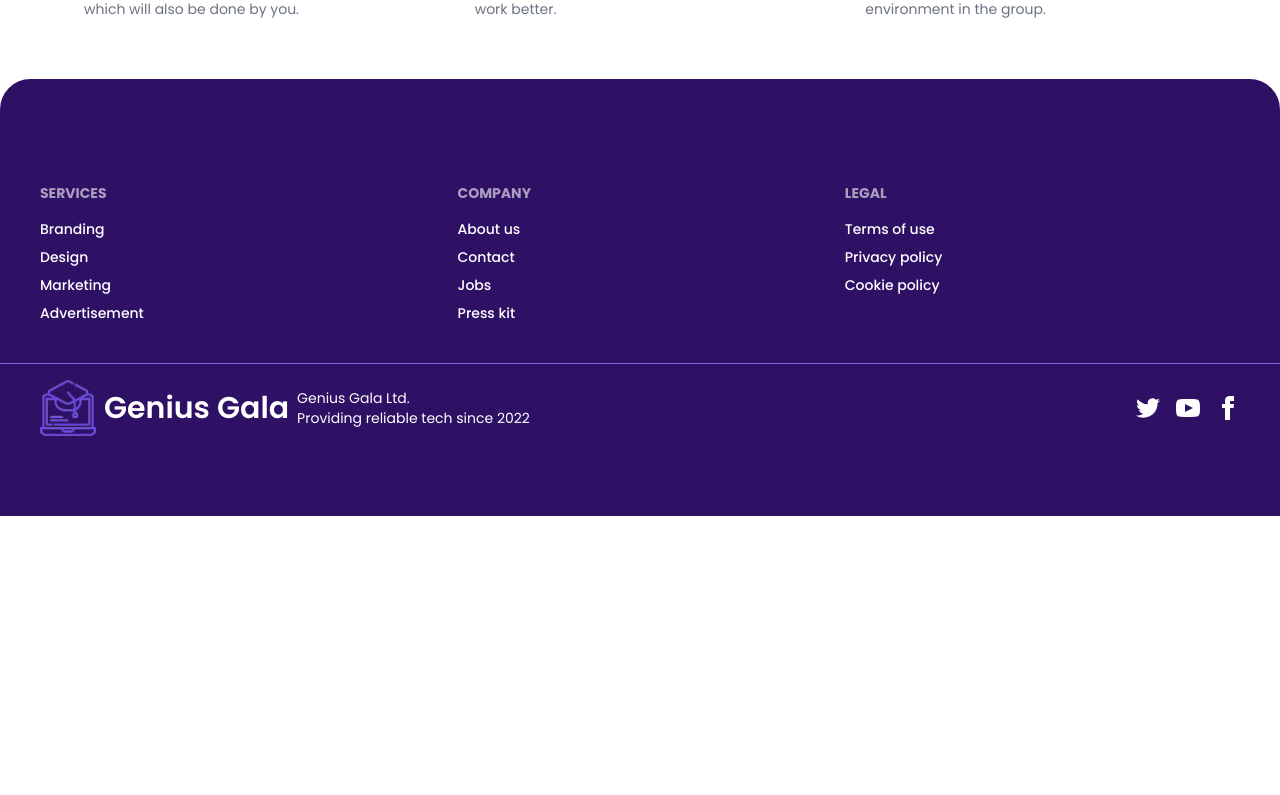
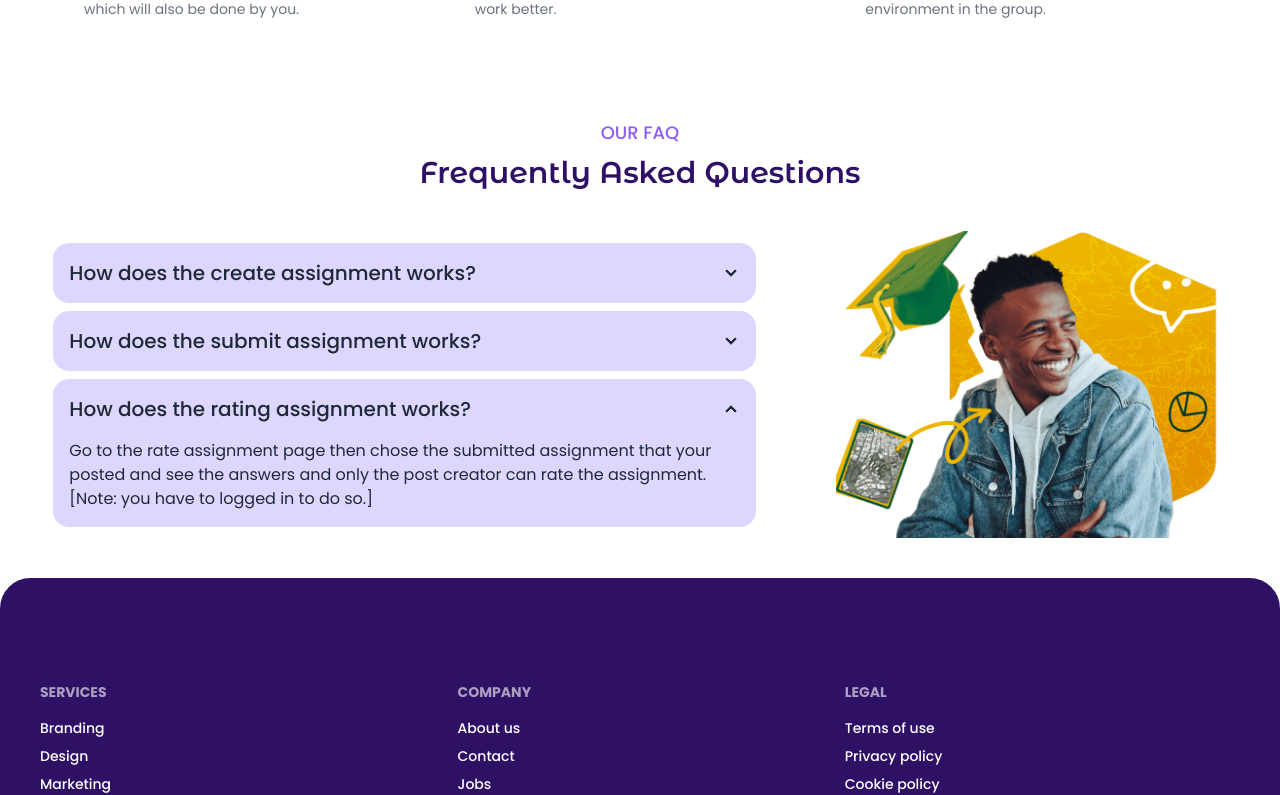
Before and after one commit to Meherab003/demo-frontend, a React (Vite) app: page / in a window 1280 px wide. Shown: the part 1026-1821 px from the top of the page. Before the commit the page ends 1542 px from the top, so only its background shows below. Built offline with nearby package versions, Linux system fonts and the light colour scheme; no server answers.

Commit message:
FAQ added

```diff
--- /dev/null
+++ b/src/Components/FAQ/FAQ.jsx
@@ -0,0 +1,52 @@
+const FAQ = () => {
+  const questions = [
+    {
+      id: 1,
+      que: "How does the create assignment works?",
+      ans: "Go to the create assignment page then fill up the form with Question, task and difficulty level. [Note: you have to logged in to do so.]",
+    },
+    {
+      id: 2,
+      que: "How does the submit assignment works?",
+      ans: "Go to the submit assignment page then fill up the form with your answer. Once you fill up and satisfied your answer then click on the submit button. [Note: you have to logged in to do so.]",
+    },
+    {
+      id: 3,
+      que: "How does the rating assignment works?",
+      ans: "Go to the rate assignment page then chose the submitted assignment that your posted and see the answers and only the post creator can rate the assignment. [Note: you have to logged in to do so.]",
+    },
+  ];
+  return (
+    <div className="w-11/12 mx-auto my-10">
+      <h2 className="font-poppins text-sm md:text-lg font-medium text-violet-500 text-center mb-2">
+        OUR FAQ
+      </h2>
+      <p className="font-montserrat text-lg md:text-2xl lg:text-3xl font-semibold text-violet-950 text-center w-11/12 md:w-4/5 lg:w-2/3 mx-auto mb-5 md:mb-10">
+        Frequently Asked Questions
+      </p>
+      <section className="flex flex-col md:flex-row justify-between items-center md:gap-10 lg:gap-20">
+        <div className="flex-1">
+          {questions.map((question) => (
+            <div
+              key={question.id}
+              className="collapse collapse-arrow bg-violet-200 w-full my-2"
+            >
+              <input type="radio" name="my-accordion-2" defaultChecked />
+              <div className="collapse-title text-xl font-medium">
+                {question.que}
+              </div>
+              <div className="collapse-content">
+                <p>{question.ans}</p>
+              </div>
+            </div>
+          ))}
+        </div>
+        <div className="md:w-1/3">
+          <img src="/src/assets/bannerImg.png" alt="FAQ Image" />
+        </div>
+      </section>
+    </div>
+  );
+};
+
+export default FAQ;
--- a/src/Pages/Home/Home.jsx
+++ b/src/Pages/Home/Home.jsx
@@ -1,4 +1,5 @@
 import Banner from "../../Components/Banner/Banner";
+import FAQ from "../../Components/FAQ/FAQ";
 import Features from "../../Components/Features/Features";
 
 const Home = () => {
@@ -6,6 +7,7 @@ const Home = () => {
         <div>
             <Banner />
             <Features />
+            <FAQ />
         </div>
     );
 };
--- a/src/Providers/AuthProvider/AuthProvider.jsx
+++ b/src/Providers/AuthProvider/AuthProvider.jsx
@@ -8,6 +8,7 @@ import {
   onAuthStateChanged,
   signInWithEmailAndPassword,
   signInWithPopup,
+  signOut,
   updateProfile,
 } from "firebase/auth";
 
@@ -41,6 +42,11 @@ const AuthProvider = ({ children }) => {
     return signInWithPopup(auth, googleProvider);
   };
 
+  const logOut = async () => {
+    setLoading(true);
+    return signOut(auth);
+  };
+
   // onAuthStateChange
   useEffect(() => {
     const unsubscribe = onAuthStateChanged(auth, (currentUser) => {
@@ -60,6 +66,7 @@ const AuthProvider = ({ children }) => {
     signInWithGoogle,
     createUser,
     updateUser,
+    logOut,
   };
   return (
     <AuthContext.Provider value={authInfo}>{children}</AuthContext.Provider>
--- a/src/Shared/NavBar/NavBar.jsx
+++ b/src/Shared/NavBar/NavBar.jsx
@@ -1,8 +1,11 @@
 import { Link, NavLink } from "react-router-dom";
 import "./NavBar.css";
 import { FaRegUser } from "react-icons/fa";
+import { useContext } from "react";
+import { AuthContext } from "../../Providers/AuthProvider/AuthProvider";
 
 const NavBar = () => {
+  const { user, loading, logOut } = useContext(AuthContext);
   const navLinks = (
     <>
       <li className="text-gray-100 font-medium">
@@ -11,6 +14,18 @@ const NavBar = () => {
       <li className="text-gray-100 font-medium">
         <NavLink to="/assignment">Assignments</NavLink>
       </li>
+      {
+        user&&
+        <li className="text-gray-100 font-medium">
+        <NavLink to="">Create Assignment</NavLink>
+      </li>
+      }
+      {
+        user &&
+        <li className="text-gray-100 font-medium">
+        <NavLink to="">Pending Assignment</NavLink>
+      </li>
+      }
     </>
   );
   return (
@@ -40,12 +55,12 @@ const NavBar = () => {
             </div>
             <ul
               tabIndex={0}
-              className="dropdown-content mt-3 z-[10] p-2 py-3 shadow bg-violet-900 w-52 "
+              className="dropdown-content mt-3 z-[10] p-2 py-3 shadow backdrop-blur-md border border-violet-700 rounded-md w-52 "
             >
               {navLinks}
             </ul>
           </div>
-          <div className="flex items-center justify-center gap-1 md:gap-2 flex-1">
+          <Link to='/' className="flex items-center justify-center gap-1 md:gap-2 flex-1">
             <img
               className="w-10 lg:w-14"
               src="/src/assets/pagelogo.png"
@@ -54,20 +69,69 @@ const NavBar = () => {
             <p className="md:text-2xl lg:text-3xl font-semibold text-white flex-1">
               Genius Gala
             </p>
-          </div>
+          </Link>
         </div>
         <div className="navbar-center hidden lg:flex">
           <ul className="flex items-center justify-center lg:gap-10 px-1">
             {navLinks}
           </ul>
         </div>
+        {loading ? (
           <div className="navbar-end">
-          <Link to='/signin' className="btn btn-sm md:btn-md bg-transparent hover:bg-white rounded-md border-2 border-violet-800 text-white lg:text-lg hover:text-violet-950">
+            <span className="loading loading-ring loading-lg text-violet-500"></span>
+          </div>
+        ) : (
+          <div className="navbar-end">
+            {user ? (
+              <div className="dropdown dropdown-end z-50">
+                <div
+                  tabIndex={0}
+                  role="button"
+                  className="btn btn-ghost btn-circle avatar"
+                >
+                  <div
+                    title={user?.displayName}
+                    className="w-16 ring rounded-full"
+                  >
+                    <img
+                      referrerPolicy="no-referrer"
+                      alt="User Profile Photo"
+                      src={user?.photoURL}
+                    />
+                  </div>
+                </div>
+                <ul
+                  tabIndex={0}
+                  className="menu menu-sm dropdown-content mt-1 z-[10] p-2 shadow backdrop-blur-md rounded-md border border-violet-700 w-56"
+                >
+                  <li>
+                    <Link className="justify-between text-xs font-semibold text-gray-100">
+                      My Attempted Assignments
+                    </Link>
+                  </li>
+
+                  <li className="mt-2">
+                    <button
+                      onClick={logOut}
+                      className="bg-violet-600 text-center font-bold"
+                    >
+                      Logout
+                    </button>
+                  </li>
+                </ul>
+              </div>
+            ) : (
+              <Link
+                to="/signin"
+                className="btn btn-sm md:btn-md bg-transparent hover:bg-white rounded-md border-2 border-violet-800 text-white lg:text-lg hover:text-violet-950"
+              >
                 {" "}
                 <FaRegUser />
                 Sign In
               </Link>
+            )}
           </div>
+        )}
       </div>
     </nav>
   );
```
Lines whose indentation alone changed are shown as unchanged.
